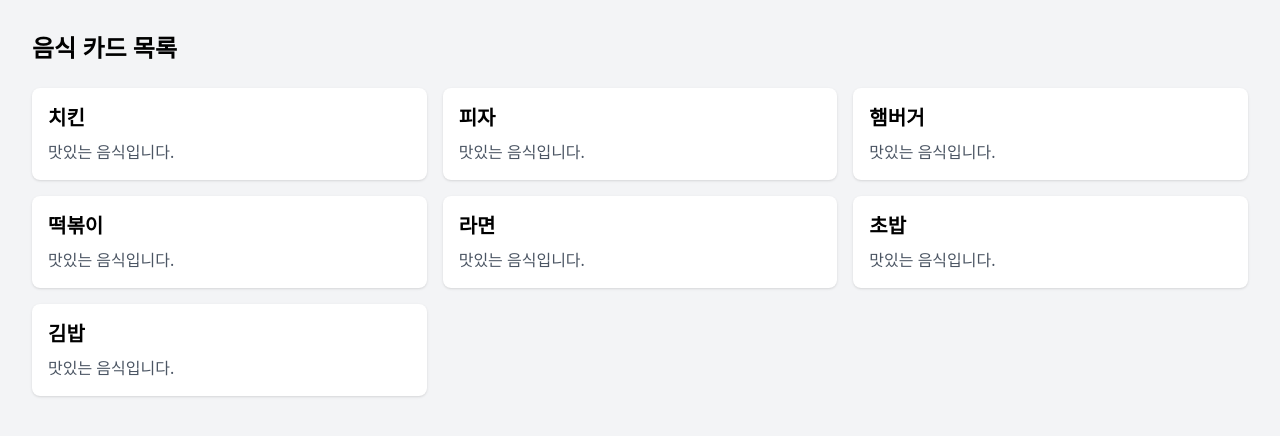
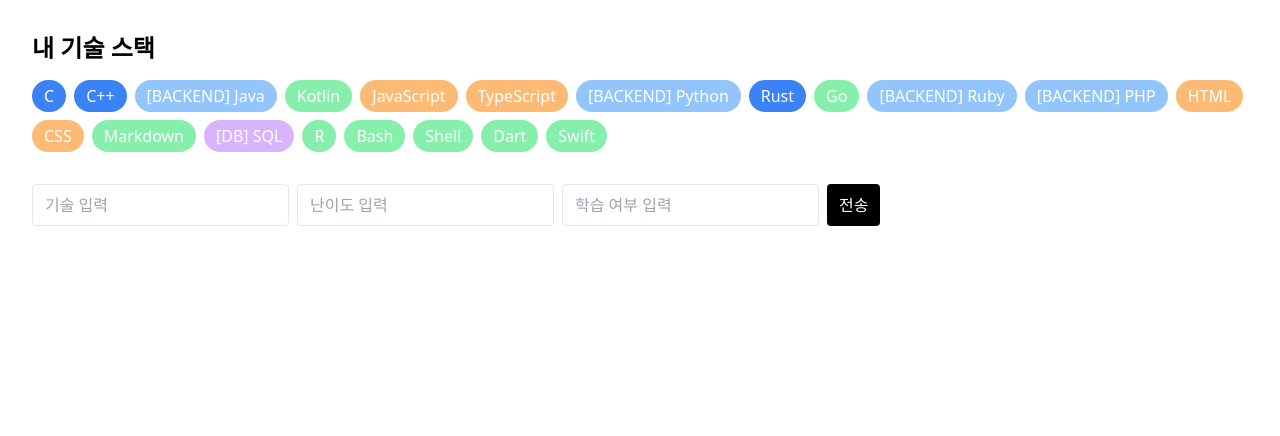
Before and after one commit to 4090mike-ux/hello_flask, a Flask app: page / in a window 1280 px wide. Shown: the top 436 px of the page. Run offline with Flask 3, Linux system fonts and the light colour scheme; some libraries are stand-ins or nearby versions.

Commit message:
260414 form 전송 구조

```diff
--- a/app.py
+++ b/app.py
@@ -1,11 +1,27 @@
-from flask import Flask, render_template
+from flask import Flask, render_template, request
 
 app = Flask(__name__)
 
 @app.route('/')
 def home():
-    foods = ["치킨", "피자", "햄버거", "떡볶이", "라면", "초밥", "김밥"]
-    return render_template('index.html', data=foods)
+    skills = [
+        "C", "C++", "C#", "Java", "Kotlin",
+        "JavaScript", "TypeScript",
+        "Python", "Rust", "Go",
+        "Ruby", "PHP",
+        "HTML", "CSS", "Markdown",
+        "SQL", "R",
+        "Bash", "Shell",
+        "Dart", "Swift"
+    ]
+    return render_template('index.html', data=skills)
+
+@app.route('/send', methods=['POST'])
+def send():
+    skill = request.form.get('skill')
+    level = request.form.get('level')
+    status = request.form.get('status')
+    return skill + " : " + level + " : " + status
 
 if __name__ == '__main__':
     app.run(debug=True)
--- a/templates/index.html
+++ b/templates/index.html
@@ -1,19 +1,34 @@
 <!DOCTYPE html>
 <html>
 <head>
-    <title>음식 카드</title>
+    <title>내 기술 스택</title>
     <script src="https://cdn.tailwindcss.com"></script>
 </head>
-<body class="p-8 bg-gray-100">
-    <h1 class="text-2xl font-bold mb-6">음식 카드 목록</h1>
+<body class="p-8">
+    <h1 class="text-2xl font-bold mb-4">내 기술 스택</h1>
 
-    <div class="grid grid-cols-1 md:grid-cols-3 gap-4">
-        {% for food in data %}
-            <div class="bg-white rounded-lg shadow p-4">
-                <h2 class="text-xl font-bold mb-2">{{ food }}</h2>
-                <p class="text-gray-600">맛있는 음식입니다.</p>
-            </div>
+    <div class="flex gap-2 flex-wrap">
+        {% for skill in data %}
+            {% if skill == "C#" %}
+                {# 숨기기 - 아무것도 출력하지 않음 #}
+            {% elif skill == "Python" or skill == "Java" or skill == "PHP" or skill == "Ruby" %}
+                <span class="bg-blue-300 text-white px-3 py-1 rounded-full">[BACKEND] {{ skill }}</span>
+            {% elif skill == "SQL" %}
+                <span class="bg-purple-300 text-white px-3 py-1 rounded-full">[DB] {{ skill }}</span>
+            {% elif skill == "HTML" or skill == "CSS" or skill == "JavaScript" or skill == "TypeScript" %}
+                <span class="bg-orange-300 text-white px-3 py-1 rounded-full">{{ skill }}</span>
+            {% elif skill == "C" or skill == "C++" or skill == "Rust" %}
+                <span class="bg-blue-500 text-white px-3 py-1 rounded-full">{{ skill }}</span>
+            {% else %}
+                <span class="bg-green-300 text-white px-3 py-1 rounded-full">{{ skill }}</span>
+            {% endif %}
         {% endfor %}
     </div>
+    <form action="/send" method="POST" class="mt-8 flex gap-2 flex-wrap">
+        <input type="text" name="skill" placeholder="기술 입력" class="border px-3 py-2 rounded">
+        <input type="text" name="level" placeholder="난이도 입력" class="border px-3 py-2 rounded">
+        <input type="text" name="status" placeholder="학습 여부 입력" class="border px-3 py-2 rounded">
+        <button type="submit" class="bg-black text-white px-3 py-2 rounded">전송</button>
+    </form>
 </body>
 </html>
```
Also changed, not shown: README.md, 1 other file.
